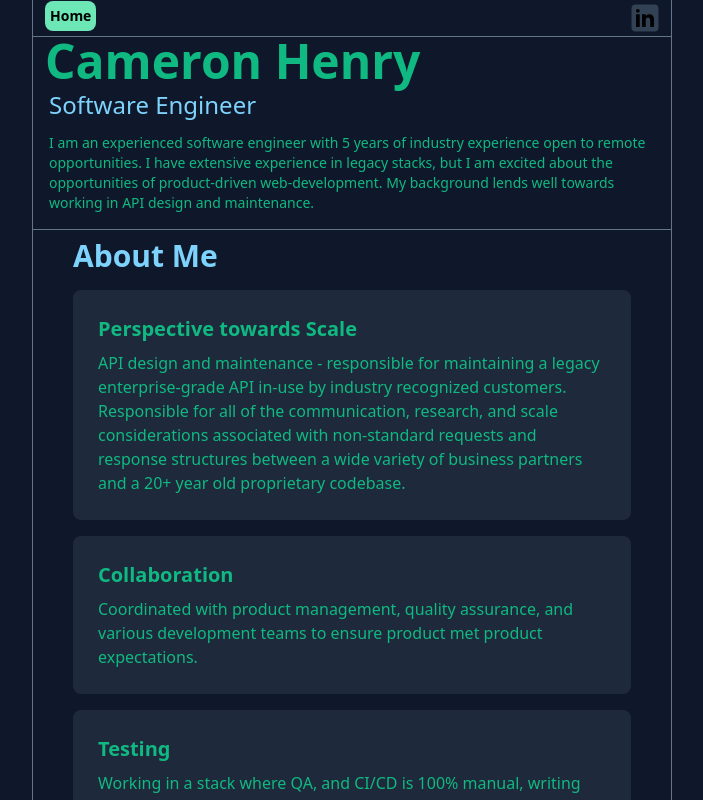
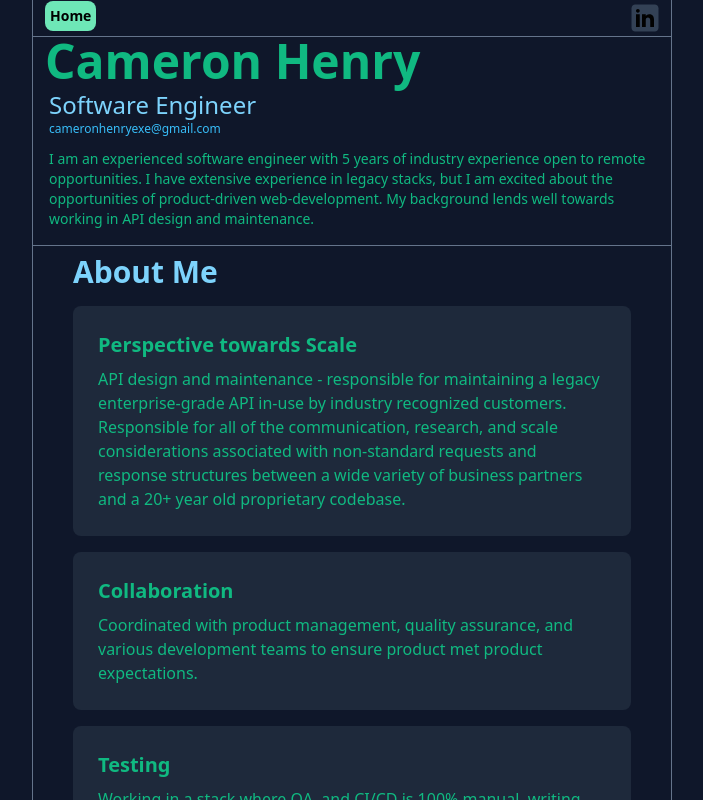
Before and after one commit to CamHenry/resumesite, a Next.js app: page / in a window 1280 px wide. Shown: the top 800 px of the page, without its empty margins (288-991 px from the left). Built offline with nearby package versions, Linux system fonts and the light colour scheme.

Commit message:
Add Contanct Email

```diff
--- a/pages/index.tsx
+++ b/pages/index.tsx
@@ -42,8 +42,11 @@ const Home: NextPage = () => {
             <h1 className='ml-3 text-left text-5xl font-bold'>
               Cameron Henry{' '}
             </h1>
-            <p className='ml-4 mt-1 pb-2 text-left text-2xl text-sky-300'>
+            <p className='ml-4 mt-1 text-left text-2xl text-sky-300'>
               Software Engineer{' '}
+            </p>
+            <p className='ml-4 mb-3 text-xs text-left text-sky-400'>
+              cameronhenryexe@gmail.com
             </p>
             <p className='mx-4 mt-1 mb-3 text-sm text-left'>
                 I am an experienced software engineer with 5 years of industry experience open to remote opportunities.
```
